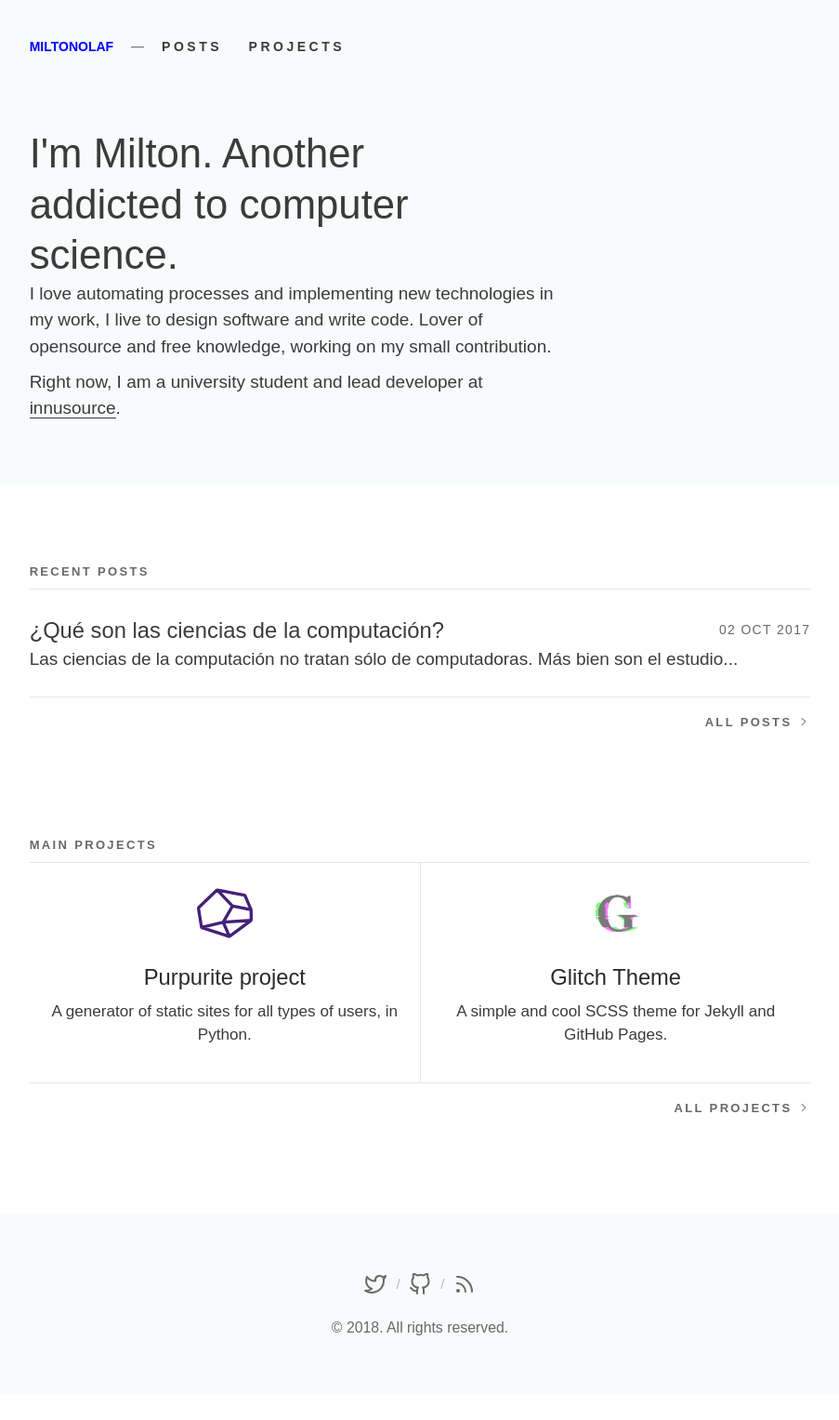
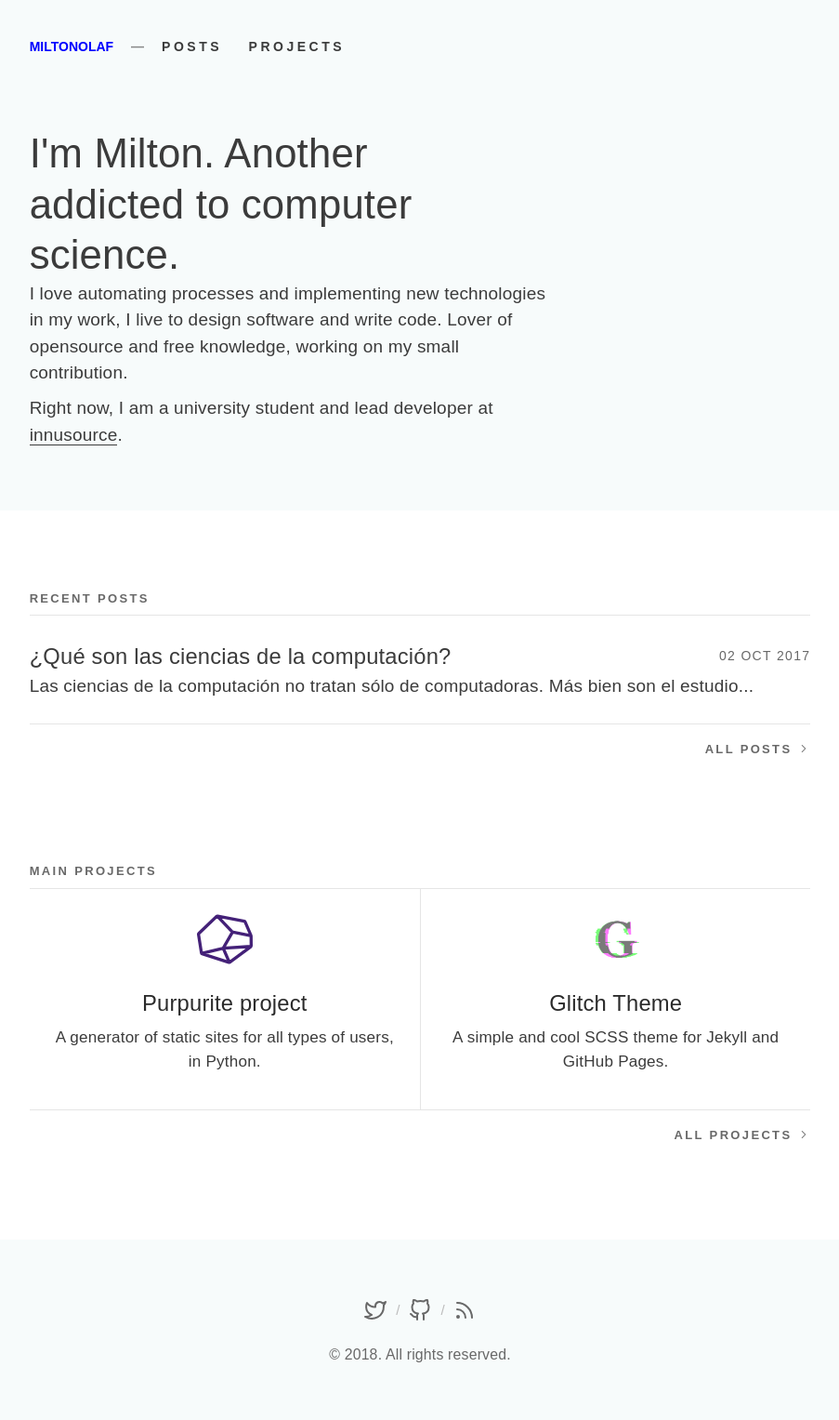
Before and after one commit to MiltonOlaf/miltonolaf.github.io, a Jekyll site: the page built from index.html, in a window 1280 px wide. Shown: the whole page at 93% size, without its empty margins (188-1091 px from the left). Built offline with Jekyll 4.4.1, drawn with Linux system fonts in a browser that asks for light colours; some web fonts are replaced; before the commit the page ends 1499 px from its top, so only the background shows below that.

Commit message:
global letter-spacing

```diff
--- a/_sass/glitch/_base.scss
+++ b/_sass/glitch/_base.scss
@@ -18,6 +18,7 @@ html {
   font-family: $root-font-family;
   font-size: $root-font-size;
   line-height: $root-line-height;
+	letter-spacing: 0.01rem;
 
   @media (min-width: $large-breakpoint) {
     font-size: $large-font-size;
```
